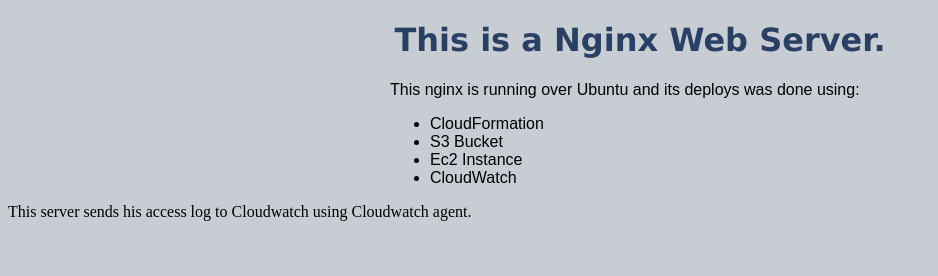
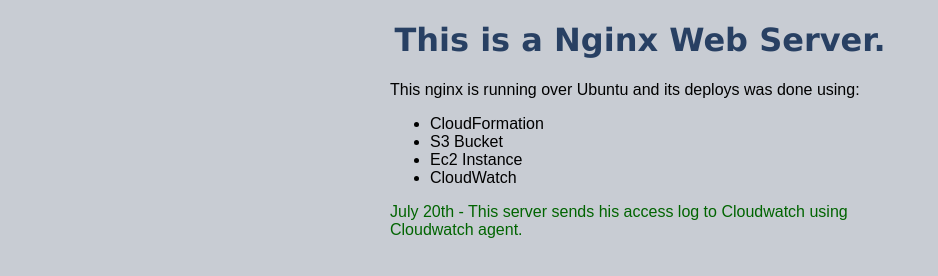
Before and after one commit to cobbgcall/NginxCFExample, a plain HTML site: page index.html in a window 1280 px wide. Shown: the whole page, without its empty margins (0-938 px from the left). Drawn offline with Linux system fonts and the light colour scheme.

Commit message:
add font color to the message

```diff
--- a/index.html
+++ b/index.html
@@ -34,9 +34,9 @@
             </ul>
         </p>
     </div>
-    <div>
+    <div class="content" style="color: darkgreen;">
         <p>
-            This server sends his access log to Cloudwatch using Cloudwatch agent.
+            July 20th - This server sends his access log to Cloudwatch using Cloudwatch agent.
         </p>
     </div>
 </body>
```
